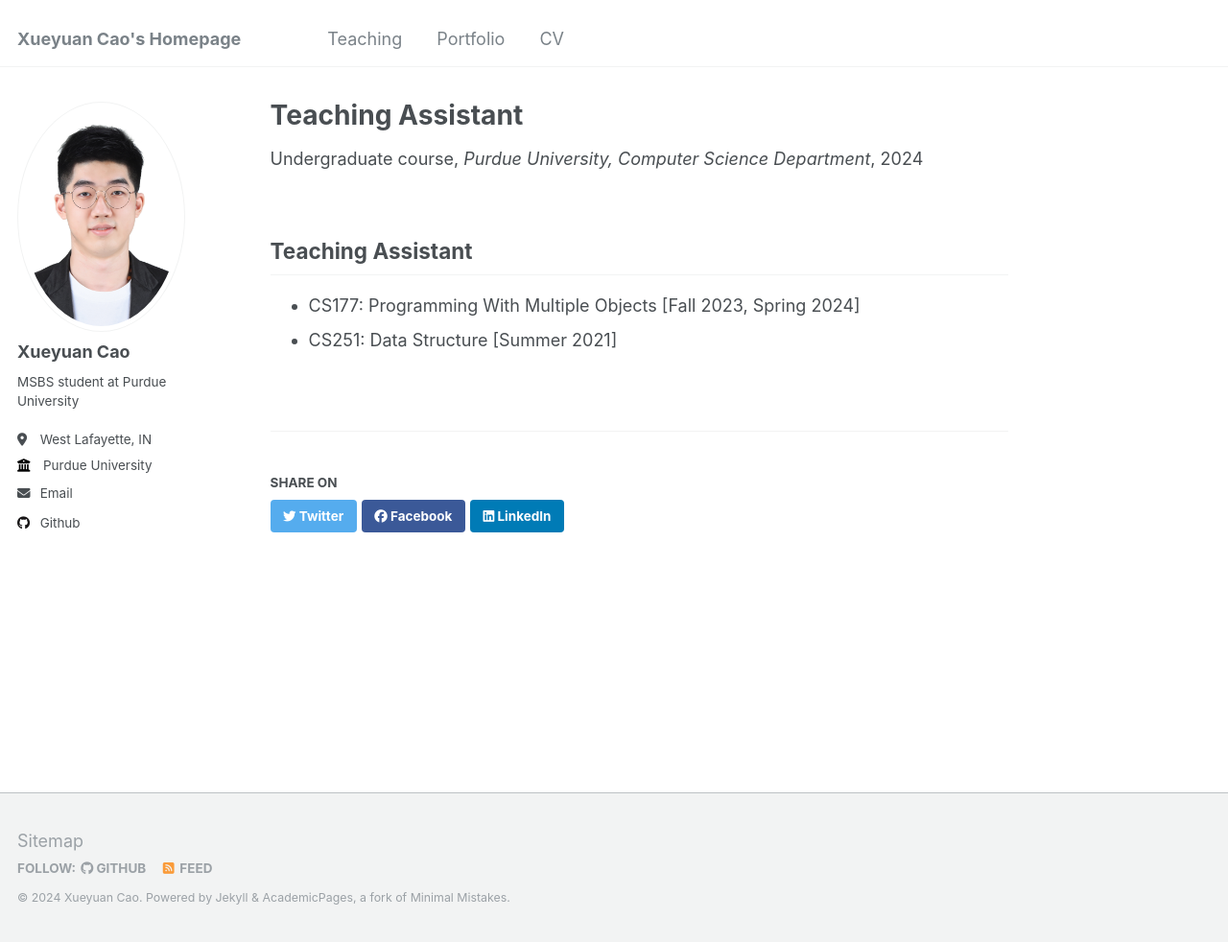
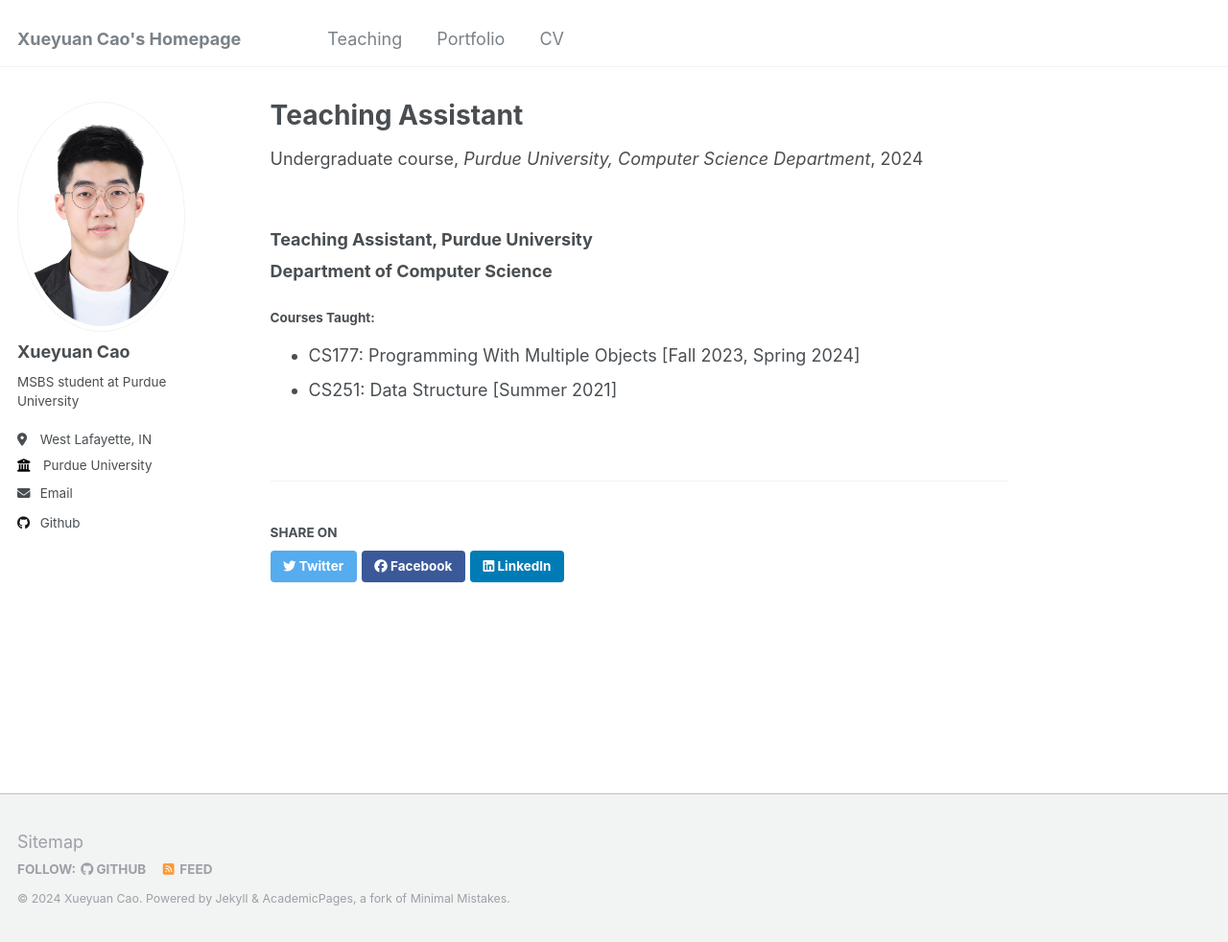
Before and after one commit to xue1uan/xue1uan.github.io, a Jekyll site: the page built from _teaching/undergrad-ta.md, in a window 1280 px wide and 982 px high. Shown: the whole window at 96% size. Built offline with Jekyll 4.4.1, drawn with Linux system fonts in a browser that asks for light colours.

Commit message:
Teaching

```diff
--- a/_teaching/undergrad-ta.md
+++ b/_teaching/undergrad-ta.md
@@ -10,13 +10,20 @@ location: "West Lafayette, Indiana, U.S."
 
 <!-- This is a description of a teaching experience. You can use markdown like any other post. -->
 
-Teaching Assistant
+<!-- Teaching Assistant
 ------
 - CS177: Programming With Multiple Objects \[Fall 2023, Spring 2024\]
-- CS251: Data Structure \[Summer 2021\]
+- CS251: Data Structure \[Summer 2021\] -->
 
 <!-- Heading 2
 ======
 
 Heading 3
 ====== -->
+
+### Teaching Assistant, Purdue University
+**Department of Computer Science**
+
+#### Courses Taught:
+- CS177: Programming With Multiple Objects \[Fall 2023, Spring 2024\]
+- CS251: Data Structure \[Summer 2021\]
```
